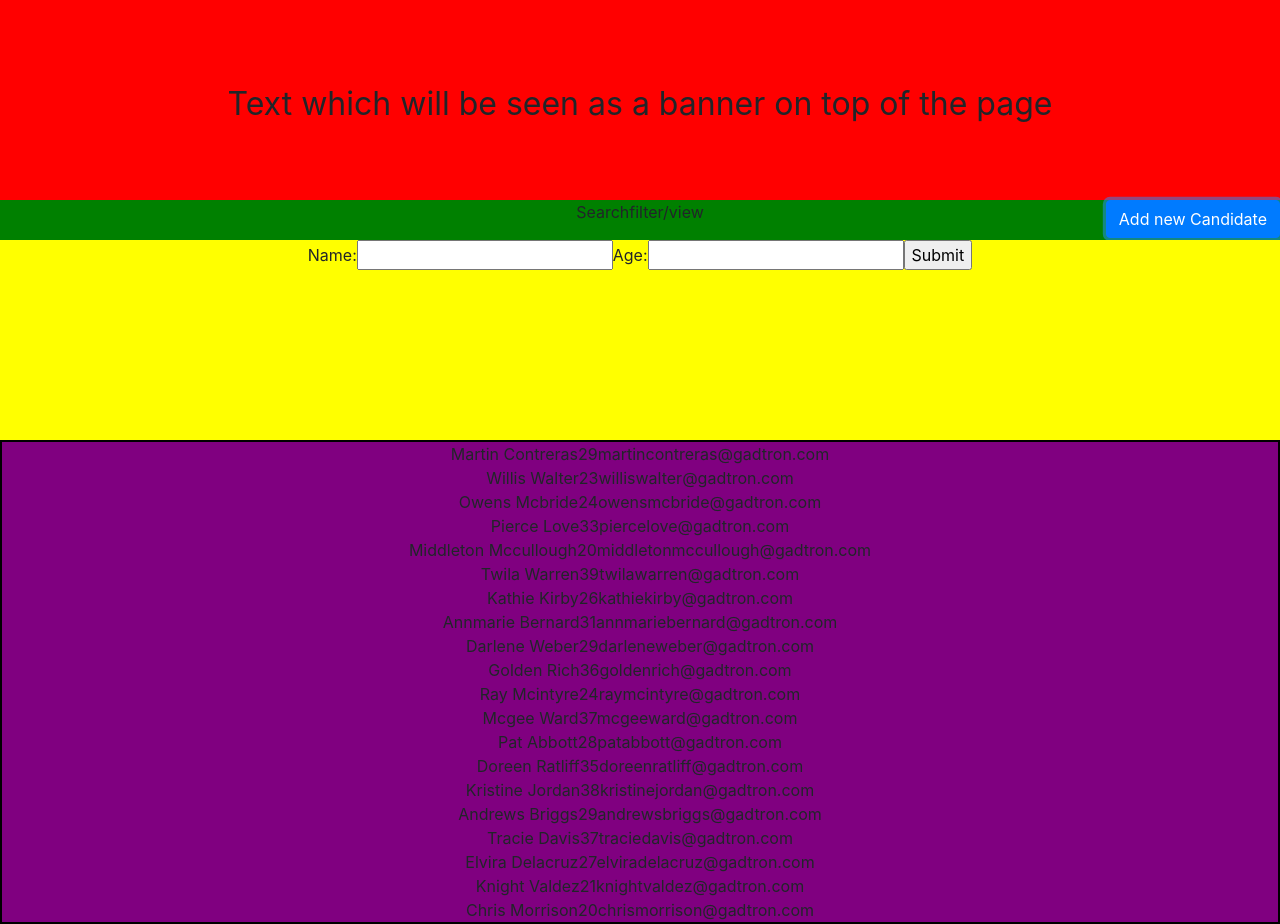
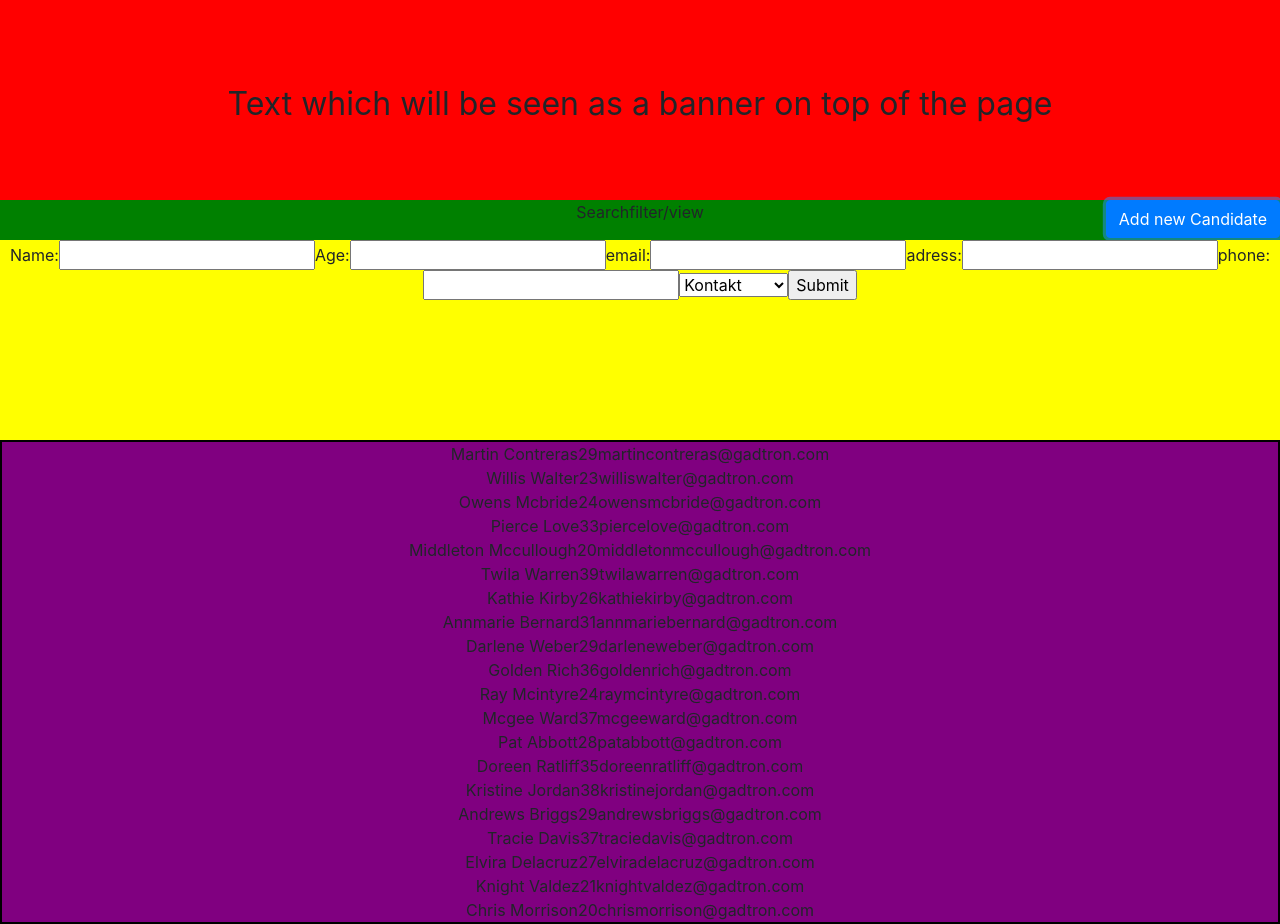
Before and after one commit to snablis/DigitalentRecruit, a React (Create React App) app: page / in a window 1280 px wide. Both pictures are taken after a click on the button "Add new Candidate". Built offline with nearby package versions, Linux system fonts and the light colour scheme.

Commit message:
function to add new users

```diff
--- a/src/components/Candidates/Candidates.js
+++ b/src/components/Candidates/Candidates.js
@@ -8,7 +8,7 @@ const candidates = (props) => (
         <div className={classes.Candidates}>
             {/* <p>map all individual canditates based on the content of the database / mockdata</p> */}
             {/* {console.log(props.data.User.length)} */}
-            {props.data.User.map((user) =>
+            {props.data.map((user) =>
                 <Candidate
                     key={user.phone}
                     name={user.name}
--- a/src/containers/NewCandidateForm/NewCandidateForm.js
+++ b/src/containers/NewCandidateForm/NewCandidateForm.js
@@ -9,21 +9,30 @@ class newCandidate extends React.Component {
             age: 'age',
             email: 'email',
             adress: 'adress',
-            phone: 'phone'
+            phone: 'phone',
+            step: 'Kontakt'
         };
 
         this.handleChange = this.handleChange.bind(this);
         this.handleSubmit = this.handleSubmit.bind(this);
     }
 
-    // Need to handle each change value from the forms
     handleChange(event) {
-        this.setState({ event: event.target.value });
-        console.log(event.target)
+        this.setState({ [event.target.name]: event.target.value });
     }
 
     handleSubmit(event) {
-        alert('An essay was submitted: ' + this.state.value);
+        alert('An essay was submitted: ' + this.state);
+        let essay = {
+            name: this.state.name,
+            age: this.state.age,
+            email: this.state.email,
+            adress: this.state.adress,
+            phone: this.state.phone,
+            step: this.state.step
+        }
+
+        this.props.updateForm(essay)
         event.preventDefault();
     }
 
@@ -34,11 +43,23 @@ class newCandidate extends React.Component {
                 <form onSubmit={this.handleSubmit}>
                     <label>
                         Name:
-          <input type="text" name={this.state.name} onChange={this.handleChange} />
+          <input type="text" name={'name'} onChange={this.handleChange} />
                         Age:
-          <input type="number" age={this.state.age} onChange={this.handleChange} />
+          <input type="number" name={'age'} onChange={this.handleChange} />
+                        email:
+          <input type="email" name={'email'} onChange={this.handleChange} />
+                        adress:
+          <input type="adress" name={'adress'} onChange={this.handleChange} />
+                        phone:
+          <input type="number" name={'phone'} onChange={this.handleChange} />
+                        <select name={'step'} onChange={this.handleChange}>
+                            <option defaultValue="Kontakt">Kontakt</option>
+                            <option value="Dialog">Dialog</option>
+                            <option value="Intervju">Intervju</option>
+                            <option value="Erbjudande">Erbjudande</option>
+                        </select>
+                        <input type="submit" value="Submit" />
                     </label>
-                    <input type="submit" value="Submit" />
                 </form>
             </div>
         }
--- a/src/containers/TopPage.js
+++ b/src/containers/TopPage.js
@@ -6,21 +6,34 @@ import Candidates from '../components/Candidates/Candidates'
 import data from '../assets/mockdata.json'
 
 class TopPage extends React.Component {
+    constructor(props) {
+        super(props);
+        this.state = {
+            User:
+                data.User,
+            UI: {
+                showForm: false
+            }
+        };
+    }
+
     componentDidMount() {
-        // Add function to fetch data from database
+        // load user data to state
+        // this.setState({ User: data.User });
+        // console.log(this.state)
     }
-    state = {
-        User: {
-            Name: '',
-            Age: 0,
-            Email: '',
-            Adress: '',
-            RecruitmentStep: ''
-        },
-        UI: {
-            showForm: false
-        }
-    }
+    // state = {
+    //     User: {
+    //         Name: '',
+    //         Age: 0,
+    //         Email: '',
+    //         Adress: '',
+    //         RecruitmentStep: ''
+    //     },
+    //     UI: {
+    //         showForm: false
+    //     }
+    // }
 
     showFormHandler() {
         let showFormStatus = !this.state.UI.showForm
@@ -31,7 +44,14 @@ class TopPage extends React.Component {
         })
     }
 
+    updateFormHandler(essay){
+        this.setState(prevState => ({
+            User: [...prevState.User, essay]
+          }))
+    }
+
     render() {
+        // console.log(this.state)
         return (
             <>
                 {/* Graphic introduction on the page */}
@@ -42,9 +62,11 @@ class TopPage extends React.Component {
                     showForm={() => this.showFormHandler()} />
                 {/* Form to fill with new candidate information.  */}
                 <NewCandidateForm
-                    showForm={this.state.UI.showForm} />
+                    showForm={this.state.UI.showForm}
+                    data={data}
+                    updateForm={(essay) => this.updateFormHandler(essay)}/>
                 {/* Container with current candidates */}
-                <Candidates data={data} />
+                <Candidates data={this.state.User} />
             </>
         )
     }
```
